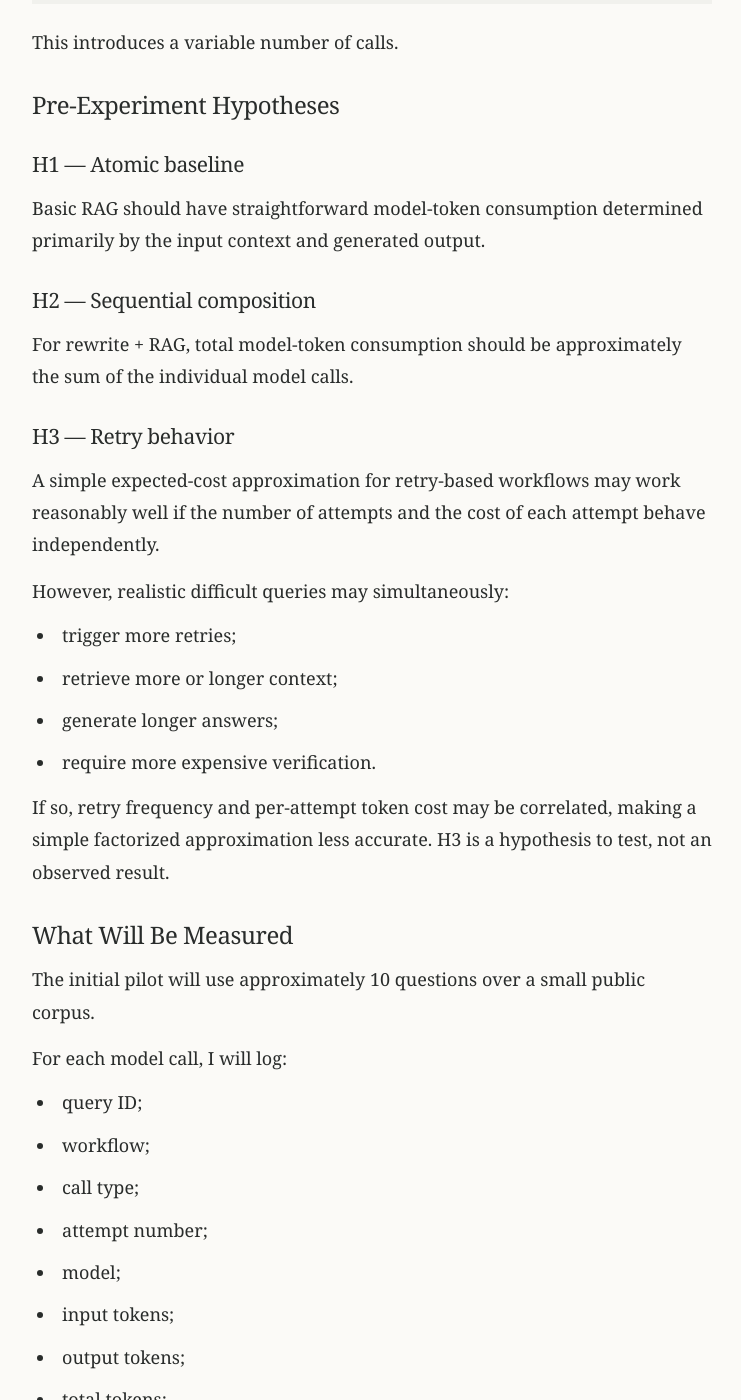
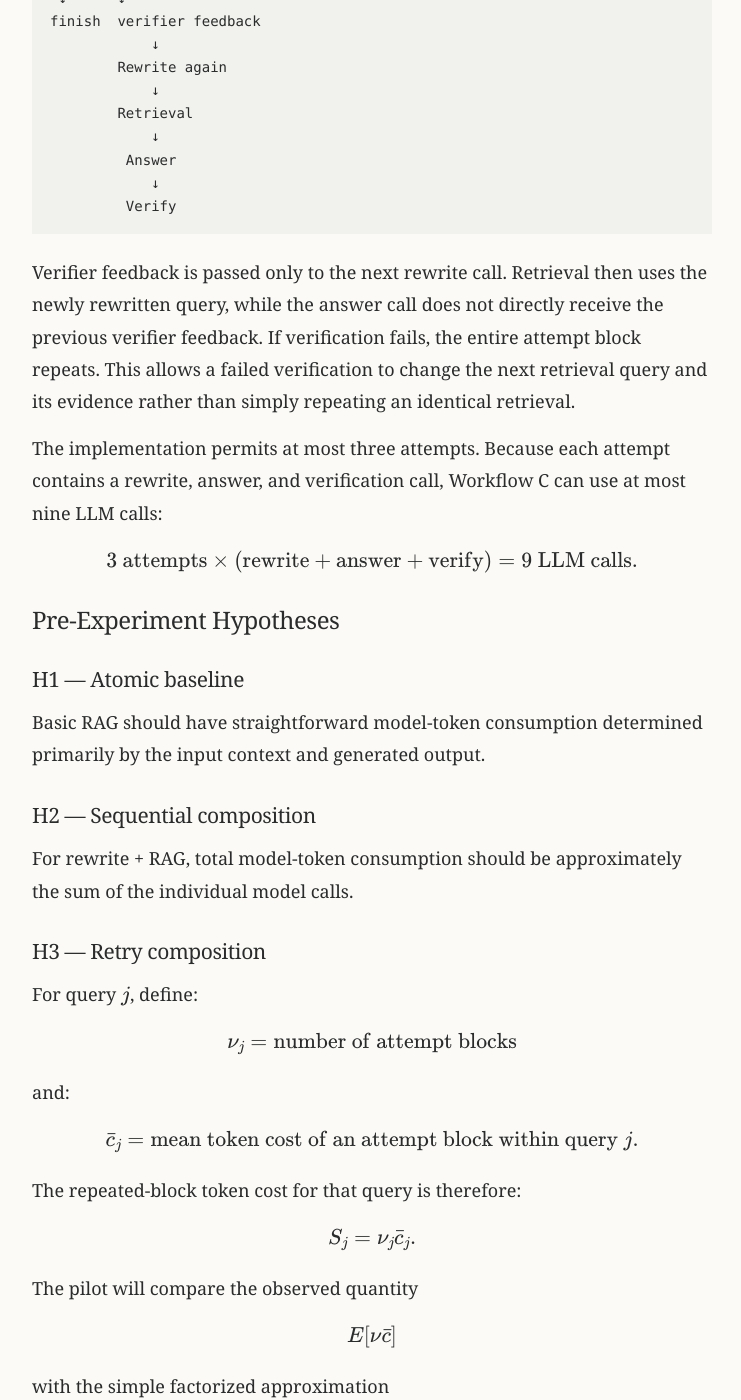
Before and after one commit to reagan-nz/reagan-nz.github.io, a Jekyll site: the page built from _research/2026-09-21-from-big-t-to-a-measurable-rag-workload.md, in a window 1280 px wide and 1400 px high, scrolled down 2601 px. Shown: the whole window, without its empty margins (268-1009 px from the left). Built offline with Jekyll 4.4.1, drawn with Linux system fonts in a browser that asks for light colours; some of the changed text lies outside the part shown.

Commit message:
Refine RAG retry pilot methodology

````diff
--- a/_research/2026-09-21-from-big-t-to-a-measurable-rag-workload.md
+++ b/_research/2026-09-21-from-big-t-to-a-measurable-rag-workload.md
@@ -68,25 +68,44 @@ This introduces sequential model calls. My pre-experiment expectation is that it
 
 ### Workflow C — Rewrite + RAG + Verification / Retry
 
+One retry attempt block \\(R\\) is:
+
 ```text
-Question
+Query
    ↓
-Query Rewrite
+Rewrite
    ↓
 Retrieval
    ↓
-Answer Generation
+Answer
    ↓
-Verifier
+Verify
    ↓
-Sufficient?
-  /        \
-yes        no
- ↓          ↓
-finish    retry
+PASS?
+ /    \
+yes    no
+ ↓      ↓
+finish  verifier feedback
+            ↓
+        Rewrite again
+            ↓
+        Retrieval
+            ↓
+         Answer
+            ↓
+         Verify
 ```
 
-This introduces a variable number of calls.
+Verifier feedback is passed only to the next rewrite call. Retrieval then uses the newly rewritten query, while the answer call does not directly receive the previous verifier feedback. If verification fails, the entire attempt block repeats. This allows a failed verification to change the next retrieval query and its evidence rather than simply repeating an identical retrieval.
+
+The implementation permits at most three attempts. Because each attempt contains a rewrite, answer, and verification call, Workflow C can use at most nine LLM calls:
+
+$$
+3\ \text{attempts}
+\times
+(\text{rewrite}+\text{answer}+\text{verify})
+=9\ \text{LLM calls}.
+$$
 
 ## Pre-Experiment Hypotheses
 
@@ -98,18 +117,63 @@ Basic RAG should have straightforward model-token consumption determined primari
 
 For rewrite + RAG, total model-token consumption should be approximately the sum of the individual model calls.
 
-### H3 — Retry behavior
+### H3 — Retry composition
 
-A simple expected-cost approximation for retry-based workflows may work reasonably well if the number of attempts and the cost of each attempt behave independently.
+For query \\(j\\), define:
+
+$$
+\nu_j=\text{number of attempt blocks}
+$$
+
+and:
+
+$$
+\bar c_j
+=
+\text{mean token cost of an attempt block within query }j.
+$$
+
+The repeated-block token cost for that query is therefore:
+
+$$
+S_j=\nu_j\bar c_j.
+$$
+
+The pilot will compare the observed quantity
+
+$$
+E[\nu\bar c]
+$$
+
+with the simple factorized approximation
+
+$$
+E[\nu]E[\bar c].
+$$
+
+My pre-experiment hypothesis is that the approximation may work reasonably well when retry frequency and per-query attempt cost are not systematically coupled.
 
 However, realistic difficult queries may simultaneously:
 
-- trigger more retries;
-- retrieve more or longer context;
-- generate longer answers;
+- cause more attempts;
+- produce longer or more complicated rewrites;
+- retrieve different evidence;
+- produce longer answer calls;
 - require more expensive verification.
 
-If so, retry frequency and per-attempt token cost may be correlated, making a simple factorized approximation less accurate. H3 is a hypothesis to test, not an observed result.
+In that case, queries with larger \\(\nu_j\\) may also tend to have larger \\(\bar c_j\\), producing a systematic difference between
+
+$$
+E[\nu\bar c]
+$$
+
+and
+
+$$
+E[\nu]E[\bar c].
+$$
+
+This is a pre-experiment hypothesis to test, not a finding. A near-zero difference would also be informative: the purpose is to test whether the simple abstraction is adequate, not to force it to fail.
 
 ## What Will Be Measured
 
@@ -126,7 +190,14 @@ For each model call, I will log:
 - output tokens;
 - total tokens;
 - retrieved chunk count;
-- retrieved-context token count.
+- retrieved-context character length (`context_chars`; auxiliary only).
+
+`context_chars` is only an auxiliary indicator of retrieved-context size. It is not treated as a substitute for token count.
+
+The authoritative LLM token-consumption measurements come from actual Ollama model calls and are reported by the runtime:
+
+- `prompt_eval_count` → input tokens;
+- `eval_count` → output tokens.
 
 At the query level, I will summarize:
 
@@ -142,7 +213,63 @@ Simply showing that a more complicated architecture consumes more tokens is not
 
 The useful observation would be a systematic discrepancy between a simple compositional cost prediction and measured token consumption, followed by an architectural explanation for that discrepancy.
 
+For Workflow C, the main quantity of interest is whether the observed mean repeated-block cost differs systematically from the simple factorized approximation, and whether any gap can be related to dependence between retry frequency and per-query attempt cost.
+
+A near-zero gap would also be a useful pilot result because it would suggest that the simpler abstraction is adequate for the tested workload.
+
 ## Planned Analysis
+
+### Planned Retry Analysis
+
+For Workflow C, define:
+
+$$
+\text{attempt\_cost}_{j,i}
+=
+\text{provider-reported total LLM tokens used in attempt }i
+$$
+
+$$
+\bar c_j
+=
+\frac{1}{\nu_j}
+\sum_i \text{attempt\_cost}_{j,i}
+$$
+
+$$
+S_j
+=
+\sum_i \text{attempt\_cost}_{j,i}
+=
+\nu_j\bar c_j
+$$
+
+The analysis will report:
+
+$$
+\text{actual mean retry cost}
+=
+\mathrm{mean}_j(\nu_j\bar c_j)
+$$
+
+and:
+
+$$
+\text{factorized prediction}
+=
+\mathrm{mean}_j(\nu_j)
+\cdot
+\mathrm{mean}_j(\bar c_j)
+$$
+
+together with:
+
+- absolute prediction gap;
+- percentage prediction gap;
+- covariance between \\(\nu_j\\) and \\(\bar c_j\\);
+- correlation between \\(\nu_j\\) and \\(\bar c_j\\), when variance permits.
+
+Mean attempt cost is computed within each query first. Attempts are not pooled across all queries before calculating the factorized comparison, because doing so can mechanically obscure the dependence being studied.
 
 After the pilot runs, I will extend this entry with a **Pilot Results** section containing:
 
@@ -156,10 +283,16 @@ No experimental results are reported here because the pilot has not yet been run
 
 ## Implementation Plan
 
-- Use a small public corpus.
+- Use a local Ollama runtime.
+- Use `qwen3:4b` with `think=false`.
+- Use deterministic or low-variance generation settings.
+- Use a small public Wikipedia corpus.
+- Use TF-IDF retrieval with top-k selection.
 - Use approximately 10 questions.
-- Use the same fixed LLM across all workflows.
-- Keep prompts and generation settings fixed where possible.
-- Measure provider- or runtime-reported token counts rather than manually estimating them.
-- Cap retries to prevent runaway execution.
-- Prioritize a minimal, reproducible implementation over production-quality RAG infrastructure.
+- Use the same fixed model across all workflows.
+- Permit at most three attempts in Workflow C.
+- Use provider- or runtime-reported token counts from actual LLM calls.
+- Do not manually estimate LLM token counts.
+- Treat this as a deliberately small exploratory pilot rather than a benchmark.
+
+No live LLM calls have been run yet.
````
